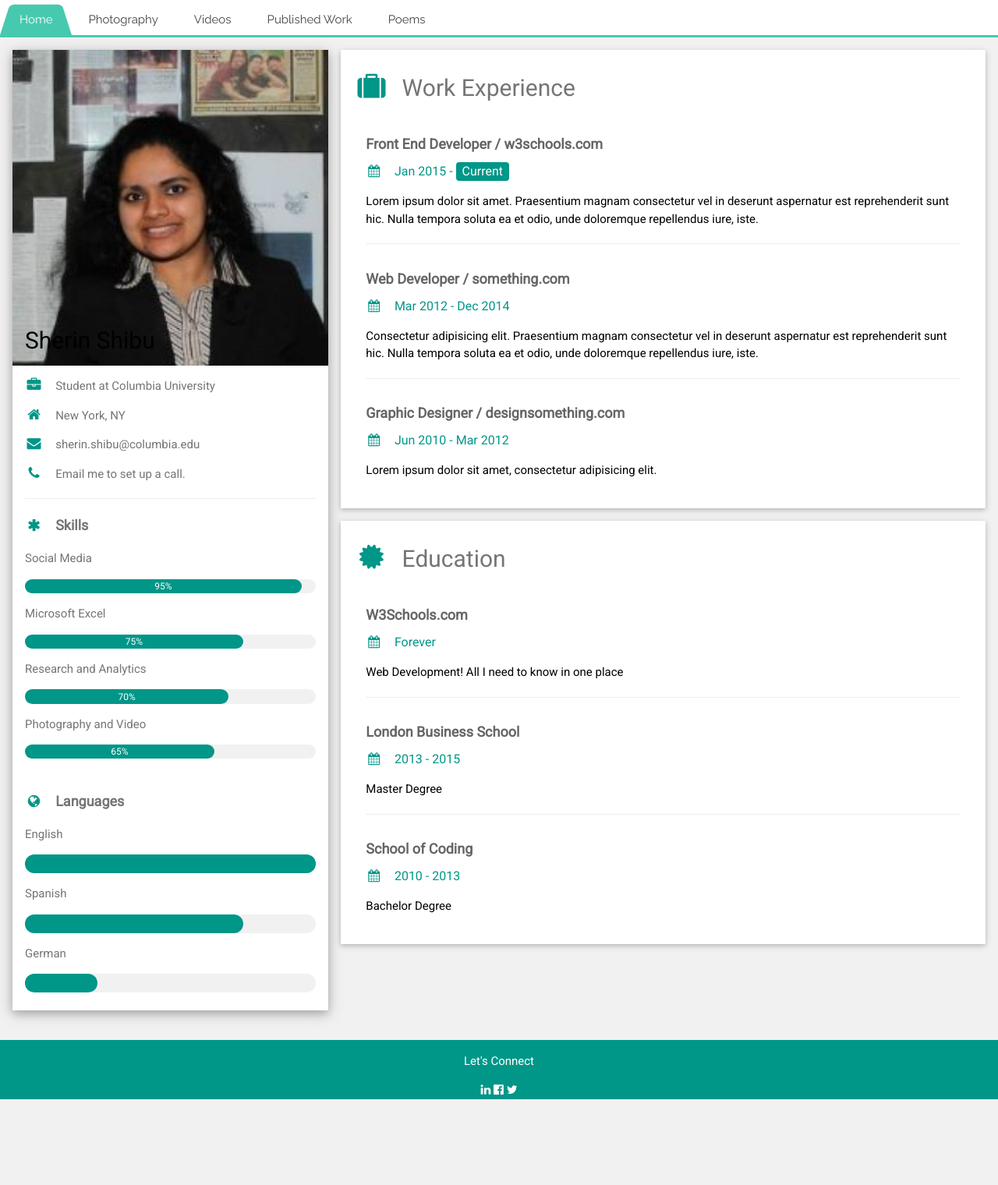
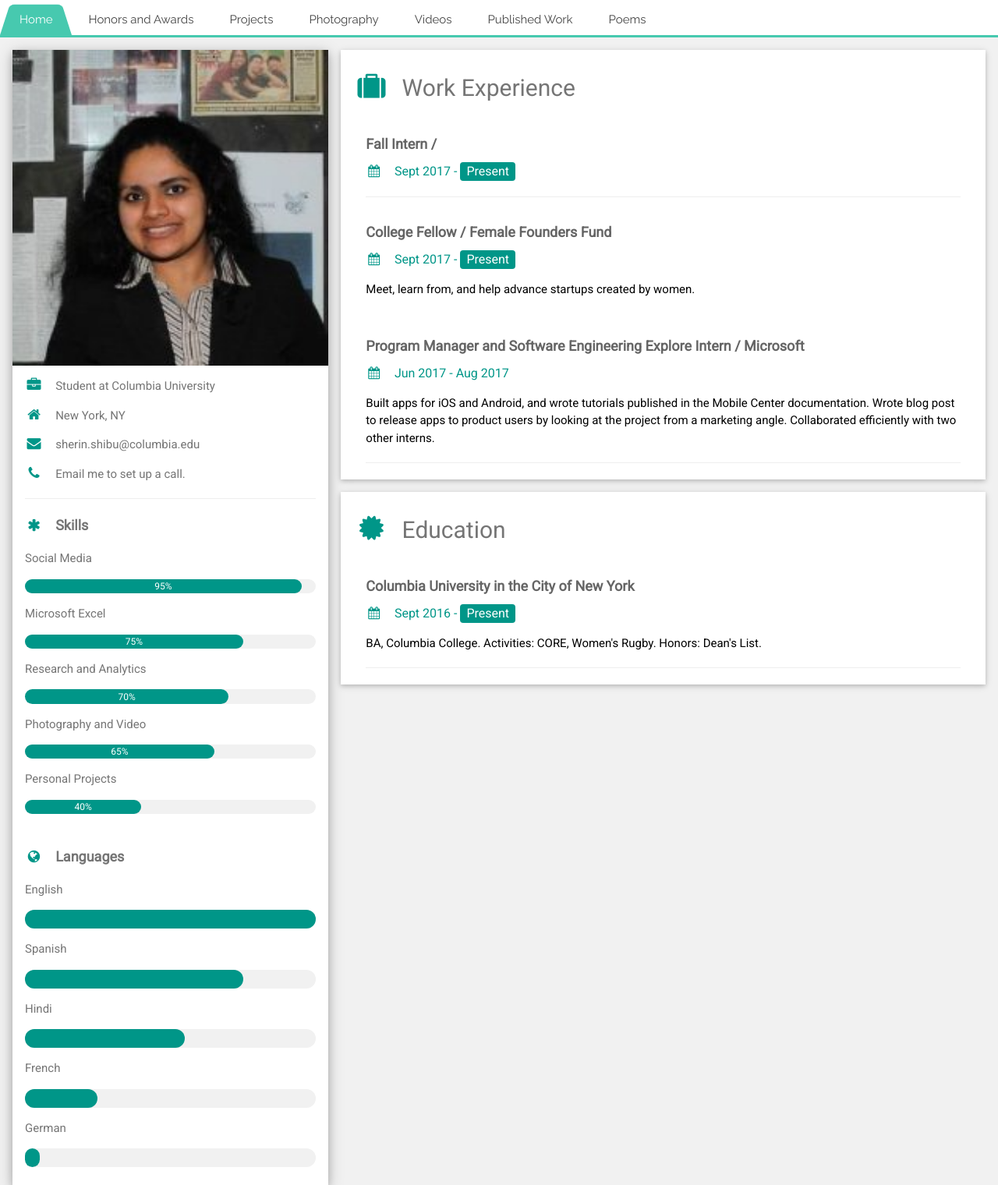
Before and after one commit to sshibu/sshibu.github.io, a plain HTML site: page index.html in a window 1280 px wide. Shown: the top 1520 px of the page at 78% size. Before the commit the page ends 1410 px from the top, so only its background shows below. Drawn offline with nearby package versions, Linux system fonts and the light colour scheme; a script that the page names is missing.

Commit message:
update descriptions

```diff
--- a/index.html
+++ b/index.html
@@ -21,11 +21,13 @@
 
   <div id='cssmenu'>
   <ul>
-     <li class='active'><a href='#'>Home</a></li>
-     <li><a href='#'>Photography</a></li>
-     <li><a href='#'>Videos</a></li>
-     <li><a href='#'>Published Work</a></li>
-     <li><a href='#'>Poems</a></li>
+     <li class='active'><a href='index.html'>Home</a></li>
+      <li><a href="honors.html">Honors and Awards</a></li>
+     <li><a href="projects.html">Projects</a></li>
+     <li><a href="photography.html">Photography</a></li>
+     <li><a href="videos.html">Videos</a></li>
+     <li><a href="published.html">Published Work</a></li>
+     <li><a href="poems.html">Poems</a></li>
   </ul>
   </div>
 
@@ -42,7 +44,6 @@
         <div class="w3-display-container">
           <img src="/images/SherinShibu.jpg" style="width:100%">
           <div class="w3-display-bottomleft w3-container w3-text-black">
-            <h2>Sherin Shibu</h2>
           </div>
         </div>
         <div class="w3-container">
@@ -71,6 +72,10 @@
           <div class="w3-light-grey w3-round-xlarge w3-small">
             <div class="w3-container w3-center w3-round-xlarge w3-teal" style="width:65%">65%</div>
           </div>
+          <p>Personal Projects</p>
+          <div class="w3-light-grey w3-round-xlarge w3-small">
+            <div class="w3-container w3-center w3-round-xlarge w3-teal" style="width:40%">40%</div>
+          </div>
           <br>
 
           <p class="w3-large w3-text-theme"><b><i class="fa fa-globe fa-fw w3-margin-right w3-text-teal"></i>Languages</b></p>
@@ -82,9 +87,17 @@
           <div class="w3-light-grey w3-round-xlarge">
             <div class="w3-round-xlarge w3-teal" style="height:24px;width:75%"></div>
           </div>
+          <p>Hindi</p>
+          <div class="w3-light-grey w3-round-xlarge">
+            <div class="w3-round-xlarge w3-teal" style="height:24px;width:55%"></div>
+          </div>
+          <p>French</p>
+          <div class="w3-light-grey w3-round-xlarge">
+            <div class="w3-round-xlarge w3-teal" style="height:24px;width:25%"></div>
+          </div>
           <p>German</p>
           <div class="w3-light-grey w3-round-xlarge">
-            <div class="w3-round-xlarge w3-teal" style="height:24px;width:25%"></div>
+            <div class="w3-round-xlarge w3-teal" style="height:24px;width:5%"></div>
           </div>
           <br>
         </div>
@@ -99,43 +112,37 @@
       <div class="w3-container w3-card-2 w3-white w3-margin-bottom">
         <h2 class="w3-text-grey w3-padding-16"><i class="fa fa-suitcase fa-fw w3-margin-right w3-xxlarge w3-text-teal"></i>Work Experience</h2>
         <div class="w3-container">
-          <h5 class="w3-opacity"><b>Front End Developer / w3schools.com</b></h5>
-          <h6 class="w3-text-teal"><i class="fa fa-calendar fa-fw w3-margin-right"></i>Jan 2015 - <span class="w3-tag w3-teal w3-round">Current</span></h6>
-          <p>Lorem ipsum dolor sit amet. Praesentium magnam consectetur vel in deserunt aspernatur est reprehenderit sunt hic. Nulla tempora soluta ea et odio, unde doloremque repellendus iure, iste.</p>
+          <h5 class="w3-opacity"><b>Fall Intern / </b></h5>
+          <h6 class="w3-text-teal"><i class="fa fa-calendar fa-fw w3-margin-right"></i>Sept 2017 - <span class="w3-tag w3-teal w3-round">Present</span></h6>
+          <p>  </p>
           <hr>
         </div>
         <div class="w3-container">
-          <h5 class="w3-opacity"><b>Web Developer / something.com</b></h5>
-          <h6 class="w3-text-teal"><i class="fa fa-calendar fa-fw w3-margin-right"></i>Mar 2012 - Dec 2014</h6>
-          <p>Consectetur adipisicing elit. Praesentium magnam consectetur vel in deserunt aspernatur est reprehenderit sunt hic. Nulla tempora soluta ea et odio, unde doloremque repellendus iure, iste.</p>
-          <hr>
+          <h5 class="w3-opacity"><b>College Fellow / Female Founders Fund</b></h5>
+          <h6 class="w3-text-teal"><i class="fa fa-calendar fa-fw w3-margin-right"></i>Sept 2017 - <span class="w3-tag w3-teal w3-round">Present</span></h6>
+          <p>Meet, learn from, and help advance startups created by women. </p><br>
         </div>
         <div class="w3-container">
-          <h5 class="w3-opacity"><b>Graphic Designer / designsomething.com</b></h5>
-          <h6 class="w3-text-teal"><i class="fa fa-calendar fa-fw w3-margin-right"></i>Jun 2010 - Mar 2012</h6>
-          <p>Lorem ipsum dolor sit amet, consectetur adipisicing elit. </p><br>
+          <h5 class="w3-opacity"><b>Program Manager and Software Engineering Explore Intern / Microsoft</b></h5>
+          <h6 class="w3-text-teal"><i class="fa fa-calendar fa-fw w3-margin-right"></i>Jun 2017 - Aug 2017</h6>
+          <p>Built apps for iOS and Android, and wrote tutorials published in the Mobile Center documentation. Wrote blog post to release apps to product users by looking at the project from a marketing angle. Collaborated efficiently with two other interns. </p>
+          <hr>
         </div>
       </div>
 
       <div class="w3-container w3-card-2 w3-white">
         <h2 class="w3-text-grey w3-padding-16"><i class="fa fa-certificate fa-fw w3-margin-right w3-xxlarge w3-text-teal"></i>Education</h2>
+
         <div class="w3-container">
-          <h5 class="w3-opacity"><b>W3Schools.com</b></h5>
-          <h6 class="w3-text-teal"><i class="fa fa-calendar fa-fw w3-margin-right"></i>Forever</h6>
-          <p>Web Development! All I need to know in one place</p>
+          <h5 class="w3-opacity"><b>Columbia University in the City of New York</b></h5>
+          <h6 class="w3-text-teal"><i class="fa fa-calendar fa-fw w3-margin-right"></i></i>Sept 2016 - <span class="w3-tag w3-teal w3-round">Present</span></h6>
+          <p>BA, Columbia College.
+          Activities: CORE, Women's Rugby.
+          Honors: Dean's List. </p>
           <hr>
         </div>
-        <div class="w3-container">
-          <h5 class="w3-opacity"><b>London Business School</b></h5>
-          <h6 class="w3-text-teal"><i class="fa fa-calendar fa-fw w3-margin-right"></i>2013 - 2015</h6>
-          <p>Master Degree</p>
-          <hr>
-        </div>
-        <div class="w3-container">
-          <h5 class="w3-opacity"><b>School of Coding</b></h5>
-          <h6 class="w3-text-teal"><i class="fa fa-calendar fa-fw w3-margin-right"></i>2010 - 2013</h6>
-          <p>Bachelor Degree</p><br>
-        </div>
+
+
       </div>
 
     <!-- End Right Column -->
```
